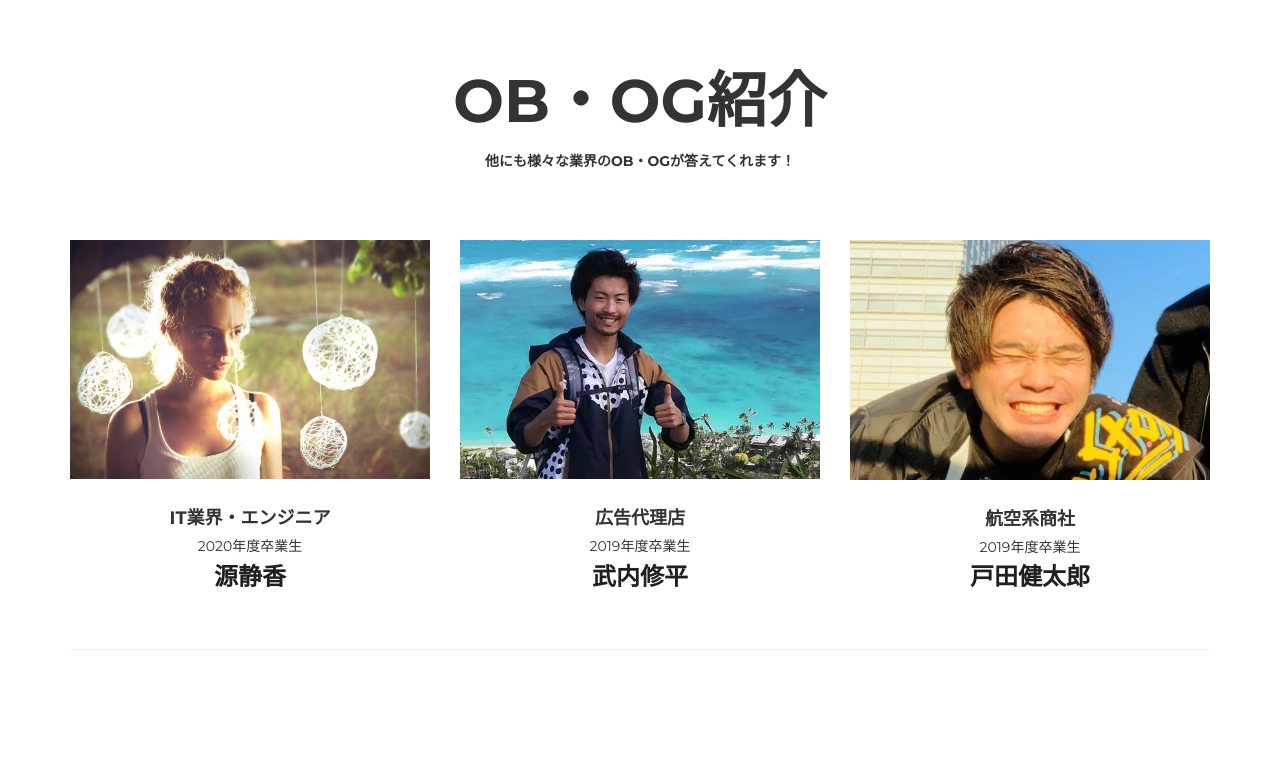
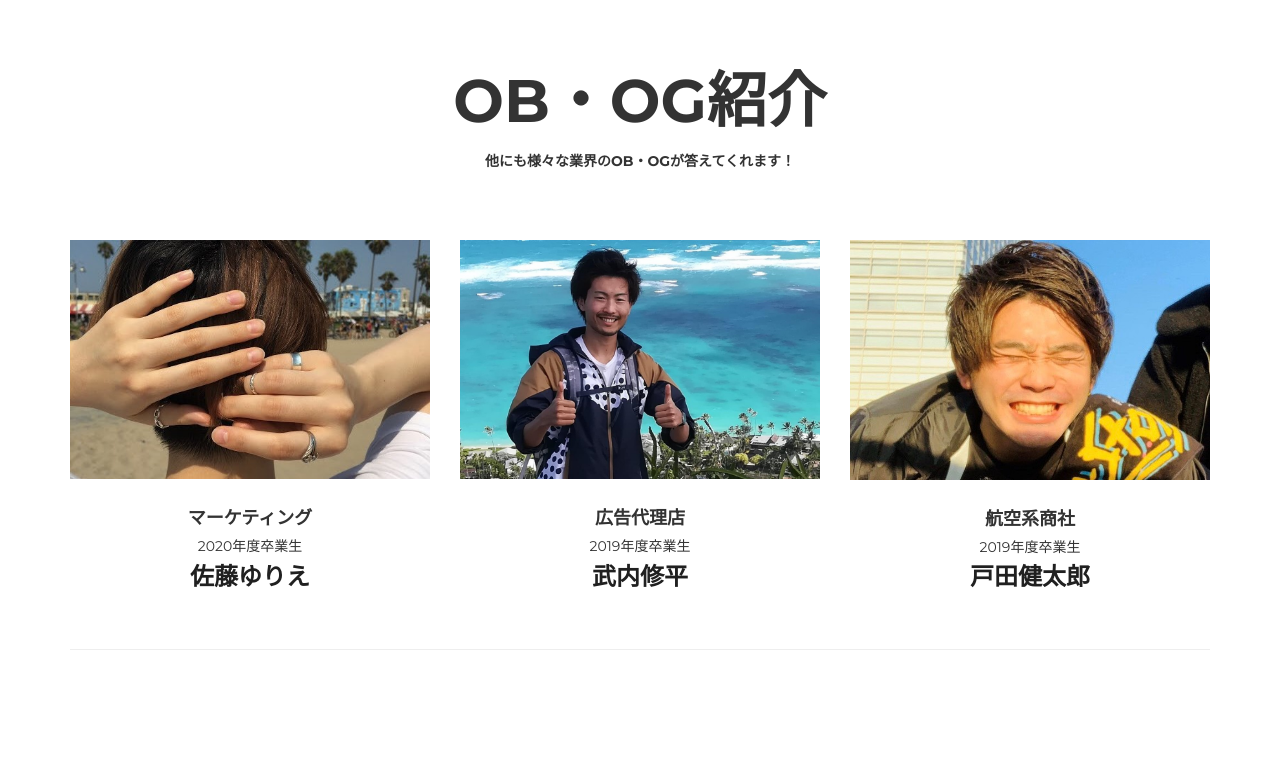
Before and after one commit to SDTakeuchi/kiitePRJCT, a Django app: page / in a window 1280 px wide. Shown: the part 2472-3238 px from the top of the page. Run offline with Django 3.2, Linux system fonts and the light colour scheme; some libraries are stand-ins or nearby versions.

Commit message:
home updated

```diff
--- a/templates/home.html
+++ b/templates/home.html
@@ -126,11 +126,11 @@
 			</div>
 			<div class="col-md-4 col-sm-4 col-xs-6 wow fadeIn" data-wow-delay="0.9s">
 				<div class="team-wrapper">
-					<img src="{% static 'images/team1.jpg' %}" class="img-responsive" alt="team img">
+					<img src="{% static 'images/yurie1.jpg' %}" class="img-responsive" alt="team img">
 					<div class="team-des">
-						<h4>IT業界・エンジニア</h4>
+						<h4>マーケティング</h4>
 						<h5>2020年度卒業生</h5>
-						<h3>源静香</h3>
+						<h3>佐藤ゆりえ</h3>
 					</div>
 				</div>
 			</div>
```
Also changed, not shown: static/images/yurie1.jpg (added), 1 other file.
